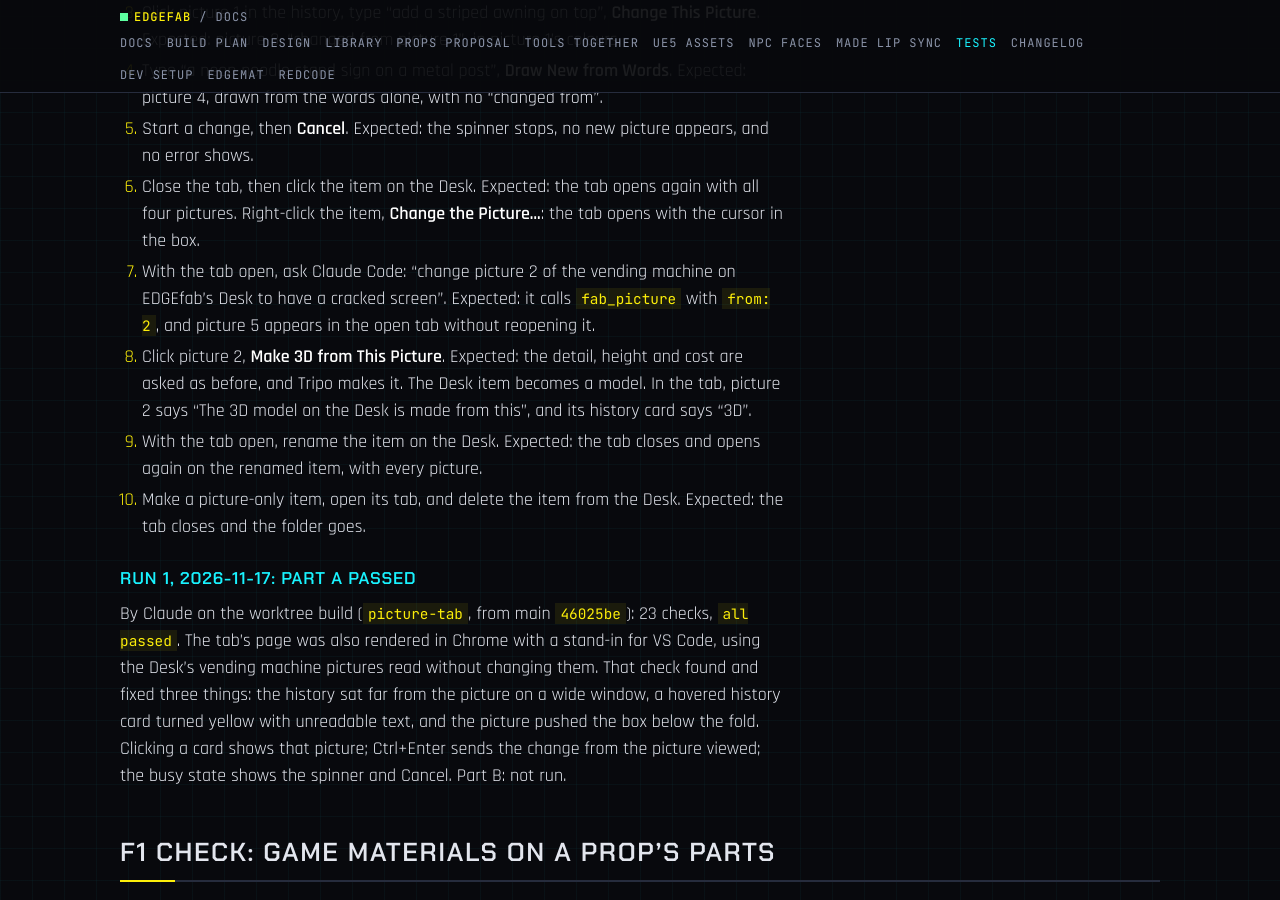
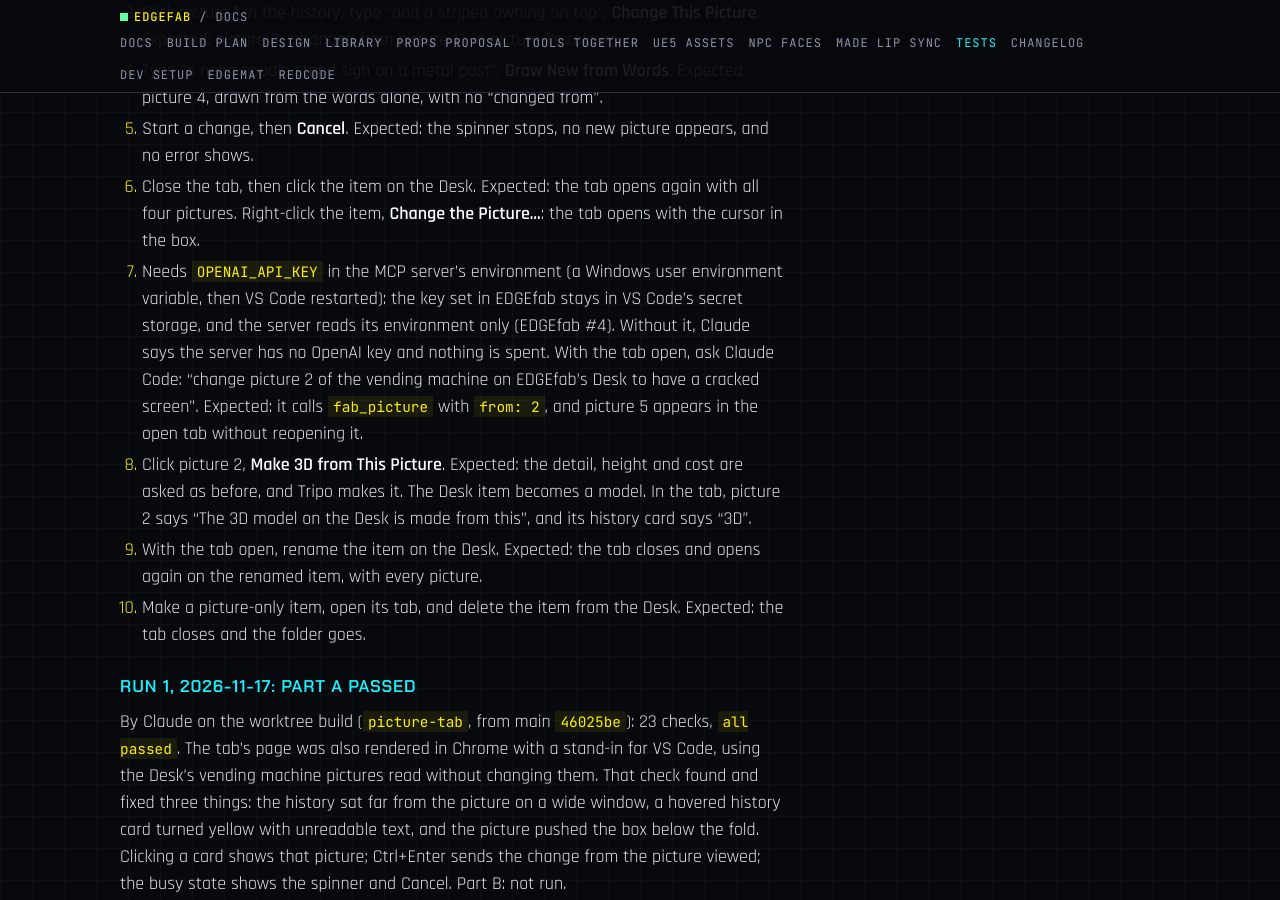
Before and after one commit to Edgemodders/EDGEfab, a Jekyll site: the page built from docs/testing.md, in a window 1280 px wide and 900 px high, scrolled down 13008 px. Built offline with Jekyll 4.4.1, drawn with Linux system fonts in a browser that asks for light colours.

Commit message:
Tests: the Pictures tab's step 7 needs the OpenAI key in the MCP server's environment
Co-Authored-By: Claude Opus 5.5 <noreply@anthropic.com>

```diff
--- a/docs/testing.md
+++ b/docs/testing.md
@@ -260,7 +260,7 @@ Added 2026-11-17 at the owner's ask, before 0.1.0: after Generate from Words, th
 4. Type "a neon noodle stand sign on a metal post", **Draw New from Words**. Expected: picture 4, drawn from the words alone, with no "changed from".
 5. Start a change, then **Cancel**. Expected: the spinner stops, no new picture appears, and no error shows.
 6. Close the tab, then click the item on the Desk. Expected: the tab opens again with all four pictures. Right-click the item, **Change the Picture...**: the tab opens with the cursor in the box.
-7. With the tab open, ask Claude Code: "change picture 2 of the vending machine on EDGEfab's Desk to have a cracked screen". Expected: it calls `fab_picture` with `from: 2`, and picture 5 appears in the open tab without reopening it.
+7. Needs `OPENAI_API_KEY` in the MCP server's environment (a Windows user environment variable, then VS Code restarted): the key set in EDGEfab stays in VS Code's secret storage, and the server reads its environment only (EDGEfab #4). Without it, Claude says the server has no OpenAI key and nothing is spent. With the tab open, ask Claude Code: "change picture 2 of the vending machine on EDGEfab's Desk to have a cracked screen". Expected: it calls `fab_picture` with `from: 2`, and picture 5 appears in the open tab without reopening it.
 8. Click picture 2, **Make 3D from This Picture**. Expected: the detail, height and cost are asked as before, and Tripo makes it. The Desk item becomes a model. In the tab, picture 2 says "The 3D model on the Desk is made from this", and its history card says "3D".
 9. With the tab open, rename the item on the Desk. Expected: the tab closes and opens again on the renamed item, with every picture.
 10. Make a picture-only item, open its tab, and delete the item from the Desk. Expected: the tab closes and the folder goes.
```
